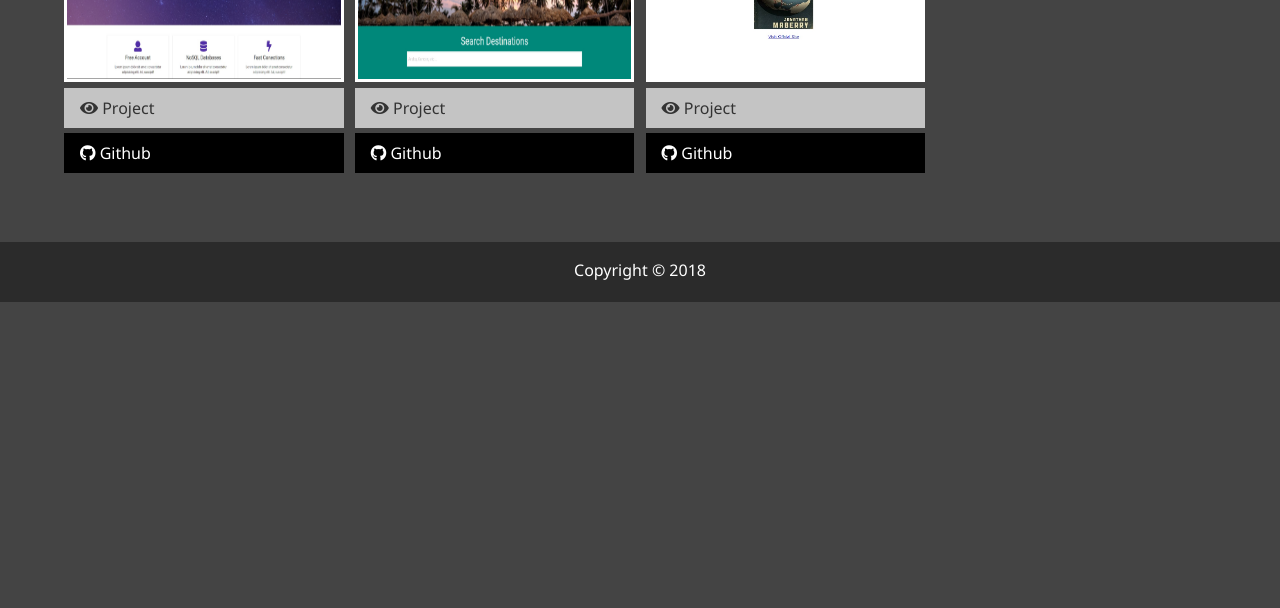
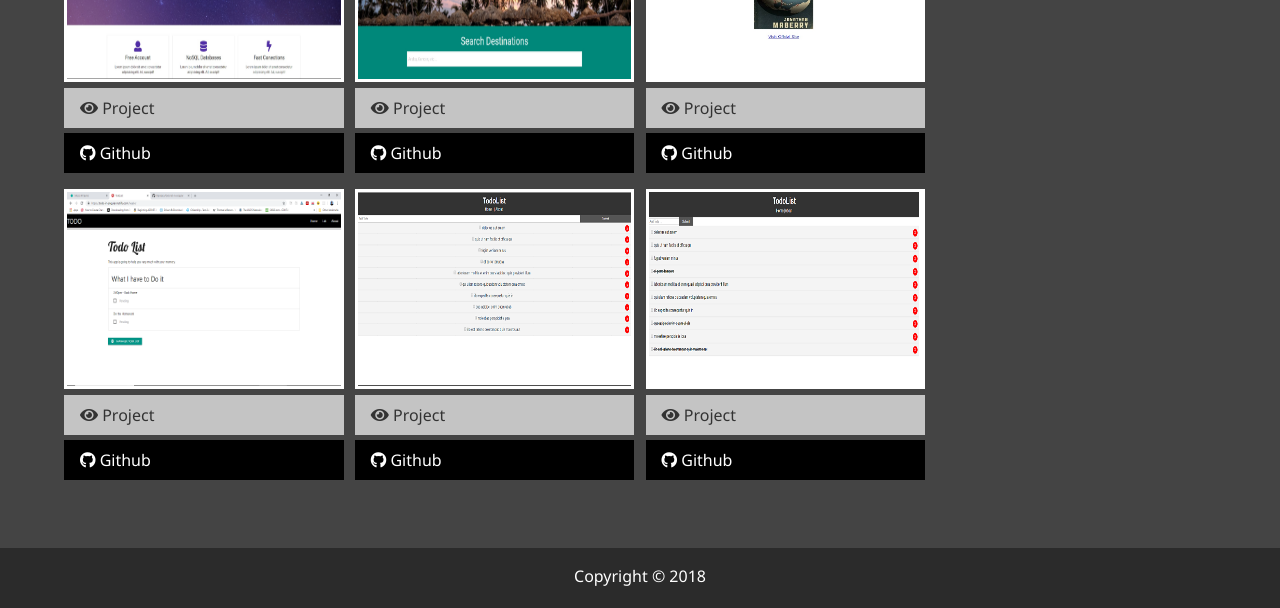
Before and after one commit to Denisijcu/portfolio-updated, a plain HTML site: page work.html in a window 1280 px wide. Shown: the part 1263-1871 px from the top of the page. Before the commit the page ends 1565 px from the top, so only its background shows below. Drawn offline with Linux system fonts and the light colour scheme.

Commit message:
works updates
I added three more project. Todos App in (Angular, Vue, React )

```diff
--- a/work.html
+++ b/work.html
@@ -468,6 +468,73 @@
 
             </div>
 
+            <div class="item">
+
+                <a href="#!">
+
+                    <img src="img/angular-todos.png" alt="Project">
+
+                </a>
+
+                <a href="https://todo-in-angular.netlify.com/" target="_blank" class="btn-light">
+
+                    <i class="fas fa-eye"></i> Project
+
+                </a>
+
+                <a href="https://github.com/Denisijcu/todo-list-in-angular" class="btn-dark">
+
+                    <i class="fab fa-github"></i> Github
+
+                </a>
+
+            </div>
+
+            <div class="item">
+
+                <a href="#!">
+
+                    <img src="img/vue-todos.png" alt="Project">
+
+                </a>
+
+                <a href="https://app-todo-vue.netlify.com/" target="_blank" class="btn-light">
+
+                    <i class="fas fa-eye"></i> Project
+
+                </a>
+
+                <a href="https://github.com/Denisijcu/vue-todo" class="btn-dark">
+
+                    <i class="fab fa-github"></i> Github
+
+                </a>
+
+            </div>
+
+            <div class="item">
+
+                <a href="#!">
+
+                    <img src="img/react-todos.png" alt="Project">
+
+                </a>
+
+                <a href="https://d-todos.netlify.com/" target="_blank" class="btn-light">
+
+                    <i class="fas fa-eye"></i> Project
+
+                </a>
+
+                <a href="https://github.com/Denisijcu/Todos" class="btn-dark">
+
+                    <i class="fab fa-github"></i> Github
+
+                </a>
+
+            </div>
+
+
 
 
 
```
